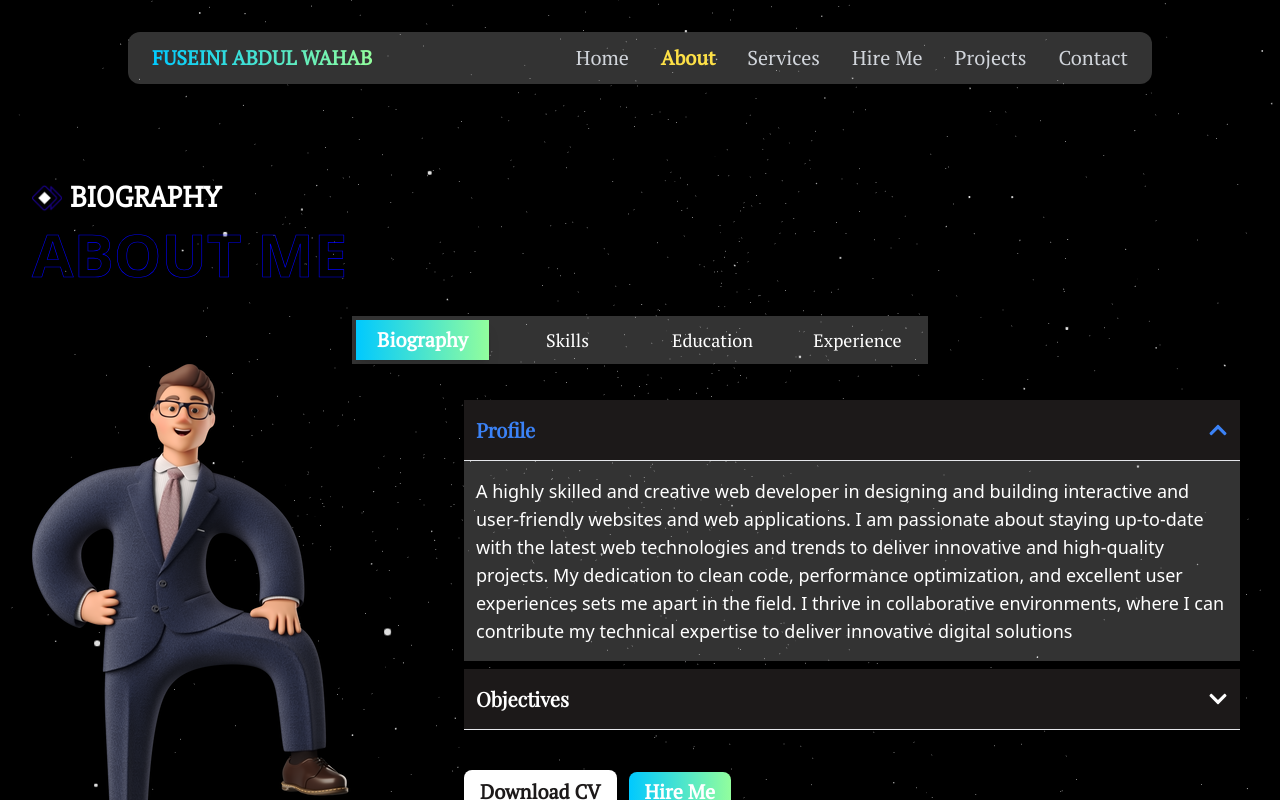
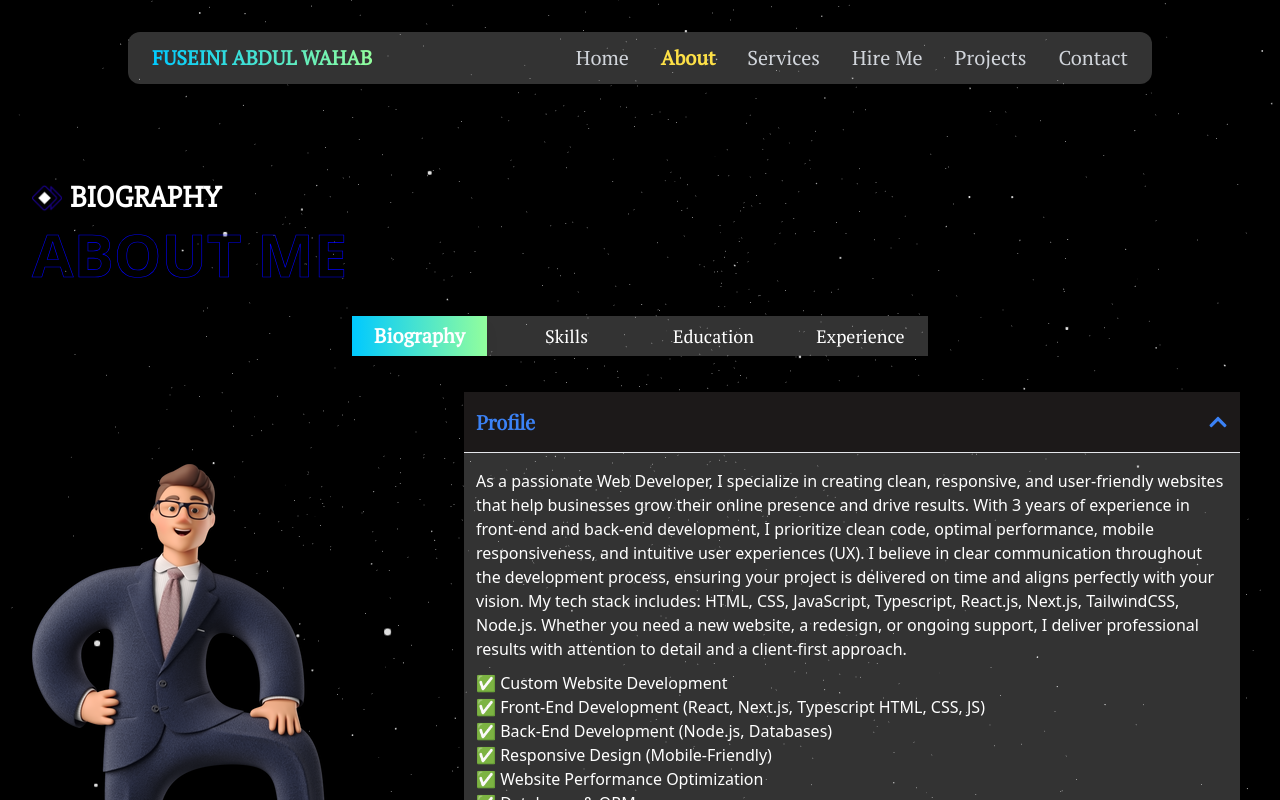
Before and after one commit to abdulwahabfuseini/Portfolio-Website, a Next.js app: page /about in a window 1280 px wide. Both pictures are taken after a click on the button "Biography". Shown: the top 800 px of the page. Built offline with nearby package versions, Linux system fonts and the light colour scheme; no server answers; the database is empty; a web font is replaced by a local one; what @shrutibalasa/tailwind-grid-auto-fit would draw is missing.

Commit message:
Made Changes in Background file

```diff
--- a/src/components/aboutMe/AboutMe.tsx
+++ b/src/components/aboutMe/AboutMe.tsx
@@ -41,7 +41,7 @@ const AboutMe = () => {
         initial="hidden"
         whileInView={"show"}
         variants={fadeIn("up", 0.3)}
-        className="grid max-w-xl grid-cols-2 gap-3 px-6 mx-auto sm:grid-cols-4 sm:bg-glass place-content-center sm:p-1"
+        className="grid max-w-xl grid-cols-2 gap-3 px-6 mx-auto sm:grid-cols-4 sm:bg-glass place-content-center sm:p-0"
       >
         <button
           onClick={() => setFilter("Background")}
--- a/src/components/aboutMe/background/BackAccordion.tsx
+++ b/src/components/aboutMe/background/BackAccordion.tsx
@@ -1,4 +1,4 @@
-"use client"
+"use client";
 
 import React, { useState } from "react";
 import {
@@ -15,9 +15,13 @@ const BackAccordion: React.FC = () => {
 
   return (
     <div className="py-3">
-      <Accordion placeholder={null} open={open === 1} className="mb-2 rounded-lg">
+      <Accordion
+        placeholder={null}
+        open={open === 1}
+        className="mb-2 rounded-lg"
+      >
         <AccordionHeader
-        placeholder={null}
+          placeholder={null}
           onClick={() => handleOpen(1)}
           className={`bg-main px-3 w-full transition-colors fx items-center justify-between ${
             open === 1 ? "text-blue-500 hover:!text-blue-700" : ""
@@ -28,19 +32,43 @@ const BackAccordion: React.FC = () => {
             <button>{open === 1 ? <FaChevronUp /> : <FaChevronDown />}</button>
           </div>
         </AccordionHeader>
-        <AccordionBody className="px-3 text-lg font-normal bg-glass text-white">
-          A highly skilled and creative web developer in designing and
-          building interactive and user-friendly websites and web applications.
-          I am passionate about staying up-to-date with the latest web
-          technologies and trends to deliver innovative and high-quality
-          projects. My dedication to clean code, performance optimization, and
-          excellent user experiences sets me apart in the field. I thrive in
-          collaborative environments, where I can contribute my technical
-          expertise to deliver innovative digital solutions
+        <AccordionBody className="px-3 font-normal text-base bg-glass text-white">
+          As a passionate Web Developer, I specialize in creating clean,
+          responsive, and user-friendly websites that help businesses grow their
+          online presence and drive results. With 3 years of experience in
+          front-end and back-end development, I prioritize clean code, optimal
+          performance, mobile responsiveness, and intuitive user experiences
+          (UX). I believe in clear communication throughout the development
+          process, ensuring your project is delivered on time and aligns
+          perfectly with your vision. My tech stack includes: HTML, CSS,
+          JavaScript, Typescript, React.js, Next.js, TailwindCSS, Node.js.
+          Whether you need a new website, a redesign, or ongoing support, I
+          deliver professional results with attention to detail and a
+          client-first approach. <br />
+
+         <p className="py-2.5">
+          ✅ Custom Website Development <br />
+          ✅ Front-End Development (React, Next.js, Typescript HTML, CSS, JS) <br />
+          ✅ Back-End Development (Node.js, Databases) <br />
+          ✅ Responsive Design (Mobile-Friendly) <br />
+          ✅ Website Performance Optimization <br />
+          ✅ Databases & ORMs <br />
+          ✅ Rest API Integration <br />
+          ✅ Cloud, DevOps & Hosting <br />
+          </p>
+
+          Let's connect — I'm always
+          excited to collaborate on new projects! Feel free to message me here
+          on LinkedIn or email me at abdulwahabfuseini78@gmail.com.
         </AccordionBody>
       </Accordion>
-      <Accordion placeholder={null} open={open === 2} className="mb-2 rounded-lg">
-        <AccordionHeader placeholder={null}
+      <Accordion
+        placeholder={null}
+        open={open === 2}
+        className="mb-2 rounded-lg"
+      >
+        <AccordionHeader
+          placeholder={null}
           onClick={() => handleOpen(2)}
           className={`bg-main px-3 transition-colors ${
             open === 2 ? "text-blue-500 hover:!text-blue-700" : ""
@@ -51,7 +79,7 @@ const BackAccordion: React.FC = () => {
             <button>{open === 2 ? <FaChevronUp /> : <FaChevronDown />}</button>
           </div>
         </AccordionHeader>
-        <AccordionBody className="px-3 text-lg font-normal bg-glass text-white">
+        <AccordionBody className="px-3 text-base font-normal bg-glass text-white">
           As a frontend developer, my objective is to learn and grow in a
           dynamic development environment. I aim to use my expertise in HTML,
           CSS, JavaScript to create exceptional user interfaces while gaining
--- a/src/components/aboutMe/background/Background.tsx
+++ b/src/components/aboutMe/background/Background.tsx
@@ -7,7 +7,7 @@ const Background = () => {
       <BackAccordion />
       <div className="flex gap-3 mb-5">
         <button className="px-4 py-2 my-5 text-xl text-main bg-white shadow-lg font-semibold rounded-lg hover:text-background hover:scale-95">
-          <a href="ABDUL WAHAB FUSEINI CV.pdf" target="_blank" rel="resume">
+          <a href="public/ABDUL WAHAB FUSEINI RESUME.pdf" target="_blank" rel="resume">
             Download CV
           </a>
         </button>
--- a/src/components/aboutMe/experience/AccordionTab.tsx
+++ b/src/components/aboutMe/experience/AccordionTab.tsx
@@ -31,7 +31,7 @@ const AccordionTab = () => {
             <div className="flex text-lg flex-col text-left items-start">
               MOVING HEALTH - ACCRA, GHANA
               <p className="text-sm">ROLE: FULL-STACK DEVELOPER</p>
-              <p className="text-sm">APRIL, 2023 - TO DATE</p>
+              <p className="text-sm">APRIL, 2024 - TO DATE</p>
             </div>
             <button className="text-xl">
               {open === 1 ? <FaChevronUp /> : <FaChevronDown />}
```
